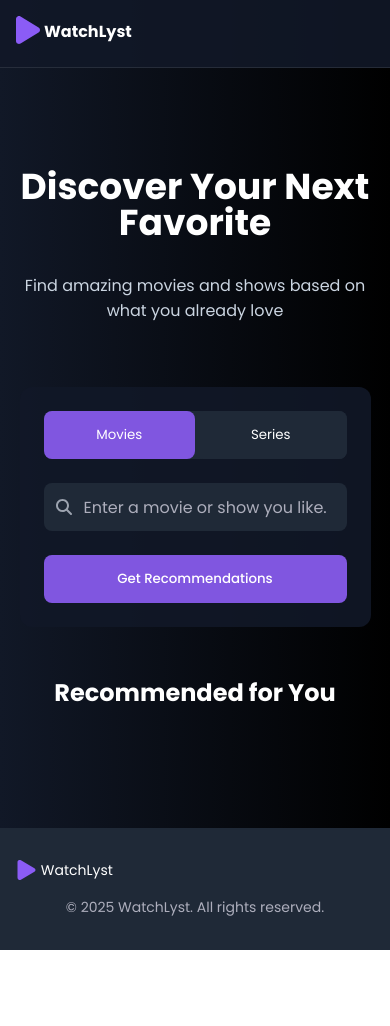
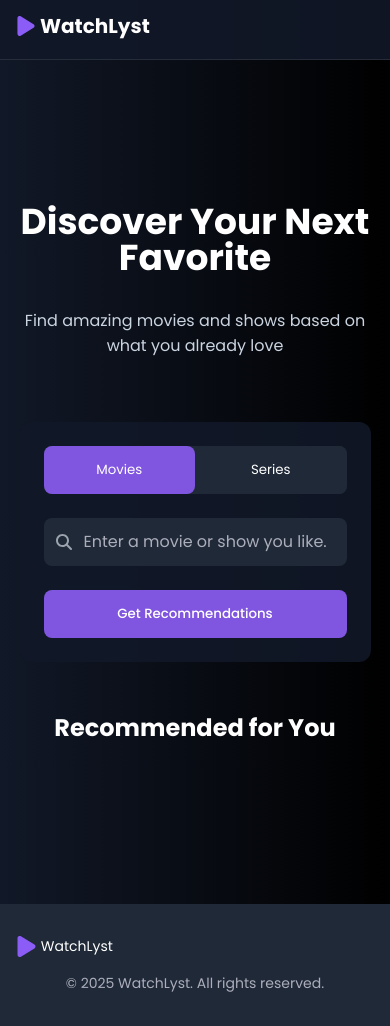
Before and after one commit to maxjvjohansson/watchlyst-app, a React (Vite) app: page / in a window 390 px wide. Before the commit the page ends 950 px from the top, so only its background shows below. Built offline with nearby package versions, Linux system fonts and the light colour scheme.

Commit message:
fixed responsive issues

```diff
--- a/src/components/Footer/Footer.tsx
+++ b/src/components/Footer/Footer.tsx
@@ -5,7 +5,12 @@ export const Footer = () => {
   return (
     <footer>
       <div className="footer-logo-container">
-        <Image className="footer-logo" src={WathLystLogo} />
+        <Image
+          className="footer-logo"
+          src={WathLystLogo}
+          height="20"
+          width="20"
+        />
         <span>WatchLyst</span>
       </div>
       <small className="copyright">
--- a/src/components/Navbar/Navbar.tsx
+++ b/src/components/Navbar/Navbar.tsx
@@ -8,7 +8,12 @@ export default function Navbar() {
     <nav className="navbar">
       <div className="nav-logo-container">
         <Link className="nav-link" href="/">
-          <Image className="nav-logo" src={WatchLystLogo} />
+          <Image
+            className="nav-logo"
+            src={WatchLystLogo}
+            height="20"
+            width="20"
+          />
           <span>WatchLyst</span>
         </Link>
       </div>
--- a/src/global.css
+++ b/src/global.css
@@ -12,6 +12,8 @@ nav {
 
 .nav-logo-container span {
     align-self: flex-end;
+    font-size: 1.25rem;
+    line-height: 1.25rem;
     font-weight: 700;
 }
 
@@ -20,8 +22,8 @@ main {
     justify-content: center;
     align-items: center;
     flex-direction: column;
-    height: 90vh;
     gap: 3rem;
+    min-height: 100vh;
 }
 
 header {
@@ -195,11 +197,6 @@ footer {
         border-bottom: none;
     }
 
-    .nav-logo-container span {
-        font-size: 1.5rem;
-        line-height: 1.5rem;
-    }
-
     main {
         gap: 9rem;
     }
```
Also changed, not shown: src/components/Hero/SearchPanel.tsx (+2 -2 lines).
